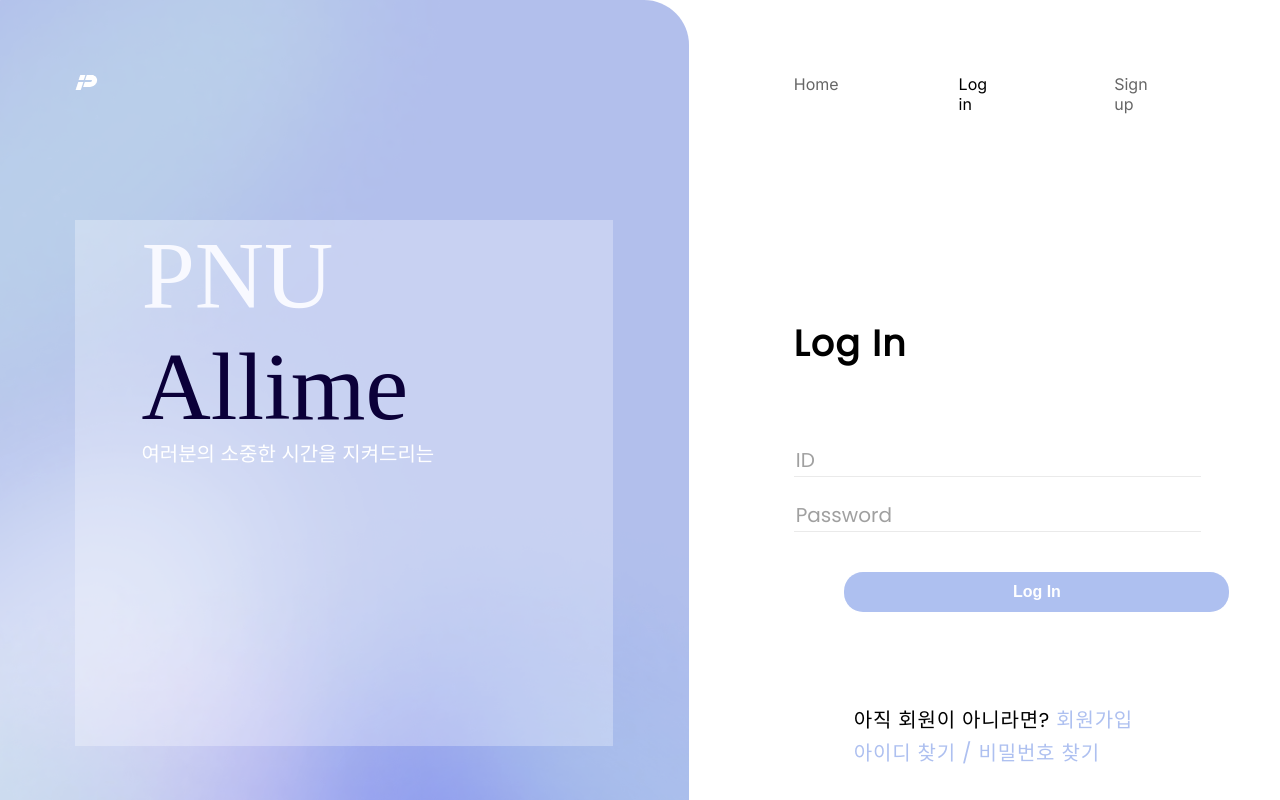
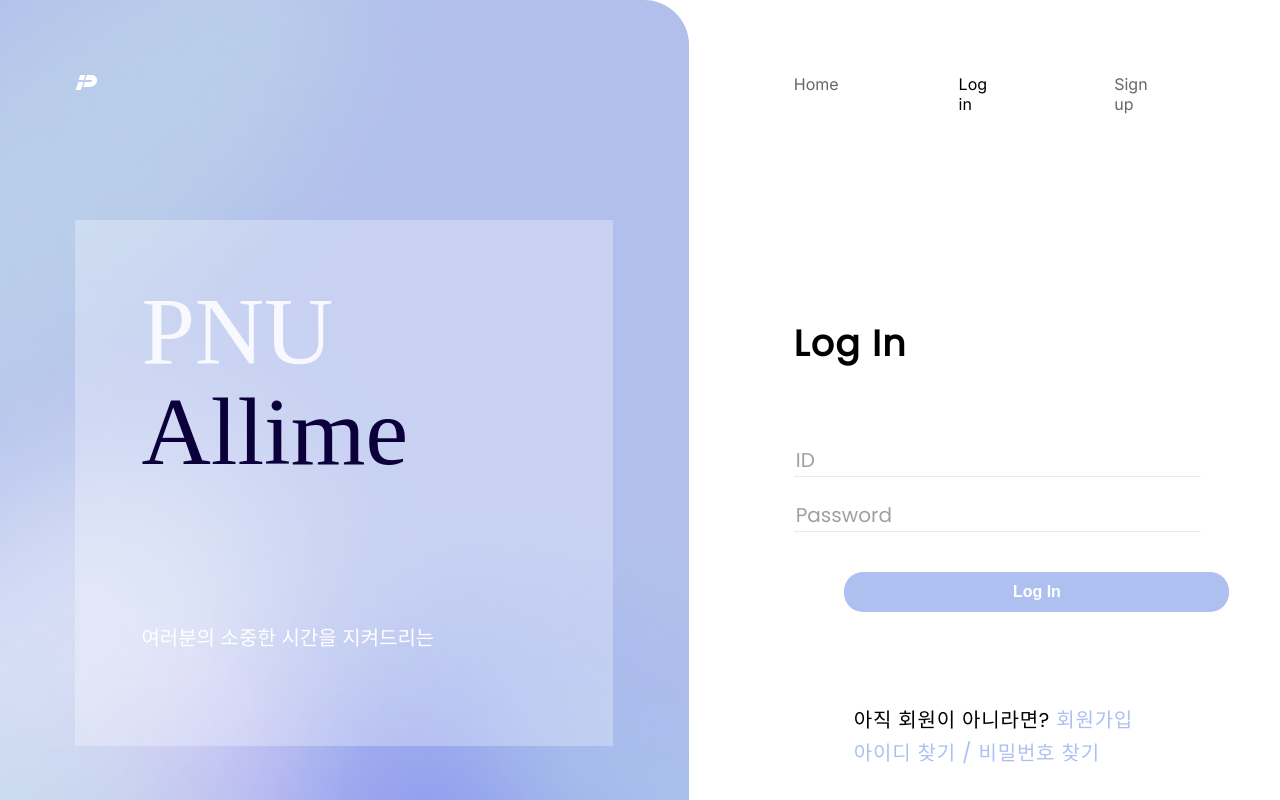
Before and after one commit to ApptiveDev/apptive-18th-team4-frontend, a React (Create React App) app: page /login in a window 1280 px wide. Shown: the top 800 px of the page. Built offline with nearby package versions, Linux system fonts and the light colour scheme; a web font is replaced by a local one.

Commit message:
style: 로그인 페이지 css 작업 완료

```diff
--- a/src/pages/login/login.css
+++ b/src/pages/login/login.css
@@ -8,7 +8,6 @@
   border-radius: 0 45px 0 0;
   background-image: url("/public/assets/img/gradation_background.png");
   background-repeat: no-repeat;
-  position: relative;
 }
 .login .gradation .gradation_box {
   margin-top: 125.25px;
@@ -23,13 +22,12 @@
 }
 .login .gradation .gradation_box .slogan {
   margin-left: 66px;
+  margin-top: 139px;
   font-family: "Inter";
   font-weight: 400;
   font-size: 20px;
   line-height: 24px;
   color: #FFFFFF;
-  position: relative;
-  z-index: 1;
 }
 .login .navbar {
   display: flex;
@@ -42,6 +40,7 @@
 .login .navbar a {
   color: black;
   text-decoration: none;
+  display: flex;
   margin-right: 7.5rem;
 }
 .login .title {
--- a/src/pages/login/login.js
+++ b/src/pages/login/login.js
@@ -97,8 +97,8 @@ export default function Login() {
                 </div>
                 <div style={{display: 'flex', justifyContent: 'center'}}>
                     <div className='gradation_box'>
-                        <div style={{marginLeft: '66px'}}>
-                            <div style={{color: '#F8F9FF'}}>PNU</div>
+                        <div style={{marginLeft: '66px', whiteSpace: 'pre-line'}}>
+                            <div style={{color: '#F8F9FF', marginTop: '56px', height: '100px'}}>PNU</div>
                             <div style={{color: '#0B0039'}}>Allime</div>
                         </div>
                         <div className='slogan'>여러분의 소중한 시간을 지켜드리는</div>
--- a/src/pages/login/login.scss
+++ b/src/pages/login/login.scss
@@ -8,7 +8,6 @@
         border-radius: 0 45px 0 0;
         background-image: url("/public/assets/img/gradation_background.png");
         background-repeat: no-repeat;
-        position: relative;
         .gradation_box {
             margin-top: 125.25px;
             width: 538px;
@@ -17,13 +16,12 @@
             border: 1px #FFFFFF;
             .slogan {
                 margin-left: 66px;
+                margin-top: 139px;
                 font-family: 'Inter';
                 font-weight: 400;
                 font-size: 20px;
                 line-height: 24px;
                 color: #FFFFFF;
-                position: relative;
-                z-index: 1;
             }
             font-family: 'Monda';
             font-style: normal;
@@ -41,6 +39,7 @@
         a {
             color: black;
             text-decoration: none;
+            display: flex;
             margin-right: 7.5rem;
         }
     }
```
Also changed, not shown: 1 other file (tests, documents, lock files or other folders).
